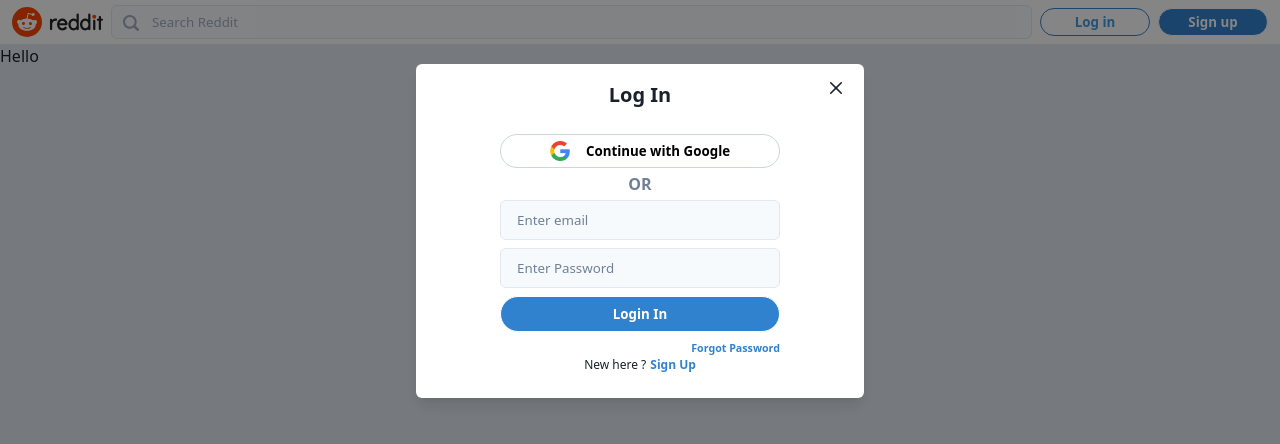
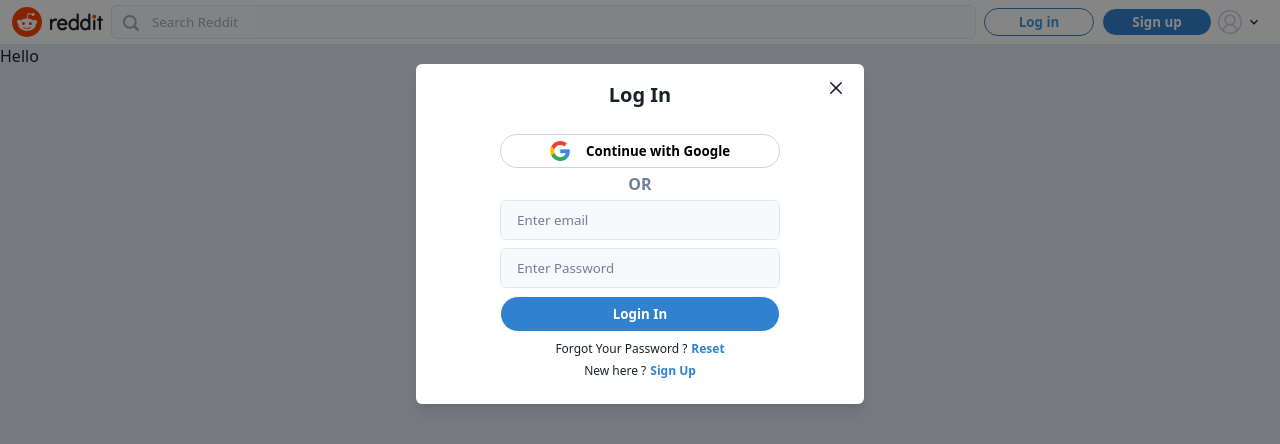
Before and after one commit to Apurvakulkarni06/reddit-clone, a Next.js app: page / in a window 1280 px wide. Both pictures are taken after a click on the button "Log in". Shown: the top 444 px of the page. Built offline with nearby package versions, Linux system fonts and the light colour scheme; no server answers.

Commit message:
Login Menu

```diff
--- a/components/Modal/Login.tsx
+++ b/components/Modal/Login.tsx
@@ -72,7 +72,8 @@
       <Button type="submit" width="100%" height="36px" mt={2} mb={2} isLoading={loading}>
         Login In
       </Button>
-      <Flex fontSize="8pt" align="right" justify="end">
+      <Flex fontSize="9pt" align="right" justify="center" >
+      <Text mb={1} mr={1} >Forgot Your Password ?</Text>
       <Text
           color="blue.500"
           cursor="pointer"
@@ -80,8 +81,9 @@
           onClick={() =>
             setAuthModalState((prev) => ({ ...prev, view: "resetPassword" }))
           }
+          mb={1}
         >
-          Forgot Password
+          Reset
         </Text>
       </Flex>
       <Flex fontSize="9pt" align="center" justify="center">
--- /dev/null
+++ b/components/Navbar/RightContent/Icons.tsx
@@ -0,0 +1,43 @@
+import { Flex, Icon } from "@chakra-ui/react";
+import React from "react";
+import {BsArrowUpRightCircle, BsChatDots} from "react-icons/bs";
+import {GrAdd} from "react-icons/gr";
+import { IoFilterCircleOutline, IoVideocamOutline, IoNotificationsOutline } from "react-icons/io5"
+type IconsProps ={
+
+}
+const Icons:React.FC<IconsProps>=()=>{
+    return (
+        <Flex>
+            <Flex display={{base:"none", md:"flex"}} align="center"  border="1px solid gray.200">
+            <Flex mr={1.5} ml={1.5} padding={1} cursor="pointer" _hover={{bg:"gray.200"}}>
+                    <Icon as={BsArrowUpRightCircle} fontSize={20} />
+                </Flex>
+
+                <Flex mr={1.5} ml={1.5} padding={1} cursor="pointer" _hover={{bg:"gray.200"}}>
+                    <Icon as={IoFilterCircleOutline} fontSize={22} />
+                </Flex>
+
+                <Flex mr={1.5} ml={1.5} padding={1} cursor="pointer" _hover={{bg:"gray.200"}}>
+                    <Icon as={IoVideocamOutline} fontSize={22} />
+                </Flex>
+
+            </Flex>
+            <>
+                <Flex mr={1.5} ml={1.5} padding={1} cursor="pointer" _hover={{bg:"gray.200"}}>
+                    <Icon as={BsChatDots} fontSize={20} />
+                </Flex>
+                <Flex mr={1.5} ml={1.5} padding={1} cursor="pointer" _hover={{bg:"gray.200"}}>
+                    <Icon as={IoNotificationsOutline} fontSize={20} />
+                </Flex>
+                <Flex mr={1.5} ml={1.5} padding={1} cursor="pointer" _hover={{bg:"gray.200"}} display={{base:"none", md:"flex"}}>
+                    <Icon as={GrAdd} fontSize={20} />
+                </Flex>
+                </>
+
+        </Flex>
+    )
+
+}
+
+export default Icons;
--- a/components/Navbar/RightContent/RightContent.tsx
+++ b/components/Navbar/RightContent/RightContent.tsx
@@ -2,10 +2,12 @@
 import { Flex, Button} from "@chakra-ui/react";
 import AuthButtons from "./AuthButtons";
 import AuthModal from "../../Modal/AuthModal";
-import { signOut } from "firebase/auth";
+import { signOut, User } from "firebase/auth";
 import { auth } from "../../../firebase/appInitialize";
+import Icons from "./Icons";
+import MoreOptionsMenu from "./UserMenu/MoreOptionsMenu";
 type RightContentProps ={
-    user: any
+    user?: User | null ;
 }
 
 const RightContent: React.FC<RightContentProps> = ({ user}) =>{
@@ -14,9 +16,13 @@
         <AuthModal />
         <Flex justify="center" align="center">
            {user ?
-            <Button onClick={()=> signOut(auth)}> LogedIn User</Button> :
+           <>
+            <Icons />
+           </>
+           :
             <AuthButtons />
         }
+         <MoreOptionsMenu user={user}/>
         </Flex>
         </>
     )
--- /dev/null
+++ b/components/Navbar/RightContent/UserMenu/LoggedInMenu.tsx
@@ -0,0 +1,36 @@
+import { MenuList, MenuItem, Flex, Icon } from "@chakra-ui/react";
+import { signOut } from "firebase/auth";
+import React from "react";
+import { CgProfile } from "react-icons/cg";
+import { MdOutlineLogout } from "react-icons/md";
+import { auth } from "../../../../firebase/appInitialize";
+
+const LoggedInMenu: React.FC = () => {
+  return (
+    <MenuList>
+      <MenuItem
+        fontSize="10pt"
+        fontWeight={700}
+        _hover={{ bg: "blue.500", color: "white" }}
+      >
+        <Flex align="center">
+          <Icon as={CgProfile} fontSize={20} mr={2} />
+        </Flex>
+        Profile
+      </MenuItem>
+      <MenuItem
+        fontSize="10pt"
+        fontWeight={700}
+        onClick={() => signOut(auth)}
+        _hover={{ bg: "blue.500", color: "white" }}
+      >
+        <Flex align="center">
+          <Icon as={MdOutlineLogout} fontSize={20} mr={2} />
+        </Flex>
+        Logout
+      </MenuItem>
+    </MenuList>
+  );
+};
+
+export default LoggedInMenu;
--- /dev/null
+++ b/components/Navbar/RightContent/UserMenu/LoggedOutMenu.tsx
@@ -0,0 +1,26 @@
+import { MenuList, MenuItem, Flex, Icon } from "@chakra-ui/react";
+import React from "react";
+import { MdOutlineLogout } from "react-icons/md";
+import { useSetRecoilState } from "recoil";
+import { authModalState } from "../../../../atoms/authModalStateAtoms";
+
+const LoggedOutMenu:React.FC = () =>{
+    const setAuthModalState = useSetRecoilState(authModalState)
+    return (
+        <MenuList>
+      <MenuItem
+        fontSize="10pt"
+        fontWeight={700}
+        onClick={() => setAuthModalState({open:true, view:"login"})}
+        _hover={{ bg: "blue.500", color: "white" }}
+      >
+        <Flex align="center">
+          <Icon as={MdOutlineLogout} fontSize={20} mr={2} />
+        </Flex>
+        Login/SignUp
+      </MenuItem>
+    </MenuList>
+    )
+}
+
+export default LoggedOutMenu;
--- /dev/null
+++ b/components/Navbar/RightContent/UserMenu/MoreOptionsMenu.tsx
@@ -0,0 +1,48 @@
+import { Menu, MenuButton, Icon, Flex, Text } from "@chakra-ui/react";
+import { ChevronDownIcon } from "@chakra-ui/icons";
+import { VscAccount } from "react-icons/vsc";
+import { FaRedditSquare } from "react-icons/fa";
+import { User } from "firebase/auth";
+import React from "react";
+import LoggedInMenu from "./loggedInMenu";
+import LoggedOutMenu from "./LoggedOutMenu";
+import { IoSparkles } from "react-icons/io5";
+
+type MenuProps = {
+  user?: User | null;
+};
+const MoreOptionsMenu: React.FC<MenuProps> = ({ user }) => {
+  return (
+    <Menu>
+      <MenuButton
+        cursor="pointer"
+        padding="0px 6px"
+        borderRadius={4}
+        _hover={{ outline: "1px solid", borderColor: "gray.200" }}
+      >
+        <Flex align="center">
+          <Flex align="center">
+            {user ? (
+              <>
+              <Icon as={FaRedditSquare} fontSize={24} mr={1} color="gray.300" />
+              <Flex direction="column" align="flex-start" fontSize="8pt" mr={2} display={{ base:"none", lg:"flex"}}>
+                <Text fontWeight={700}>{user.displayName|| user.email?.split("@")[0]}</Text>
+                <Flex>
+                <Icon as={IoSparkles} color="brand.100" mr={1} />
+                <Text color="gray.400">1 karma</Text>
+                </Flex>
+                </Flex>
+                </>
+            ) : (
+              <Icon as={VscAccount} fontSize={24} mr={1} color="gray.300" />
+            )}
+          </Flex>
+          <ChevronDownIcon />
+        </Flex>
+      </MenuButton>
+      {user ? <LoggedInMenu /> : <LoggedOutMenu />}
+    </Menu>
+  );
+};
+
+export default MoreOptionsMenu;
--- a/package.json
+++ b/package.json
@@ -20,6 +20,7 @@
     "react": "18.2.0",
     "react-dom": "18.2.0",
     "react-firebase-hooks": "^5.1.1",
+    "react-icons": "^4.8.0",
     "recoil": "^0.7.6"
   },
   "devDependencies": {
```
Also changed, not shown: 2 other files (tests, documents, lock files or other folders).
